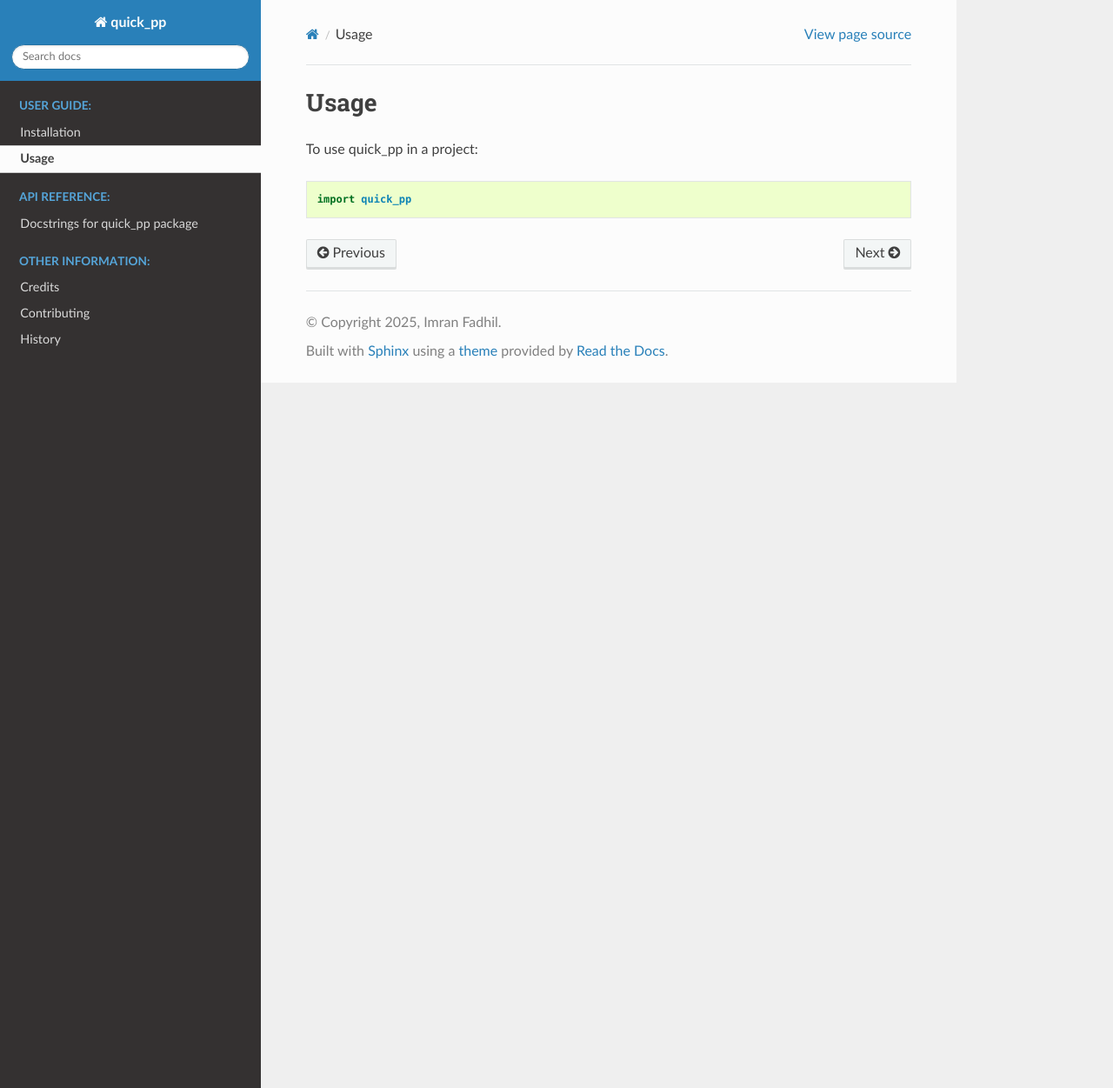
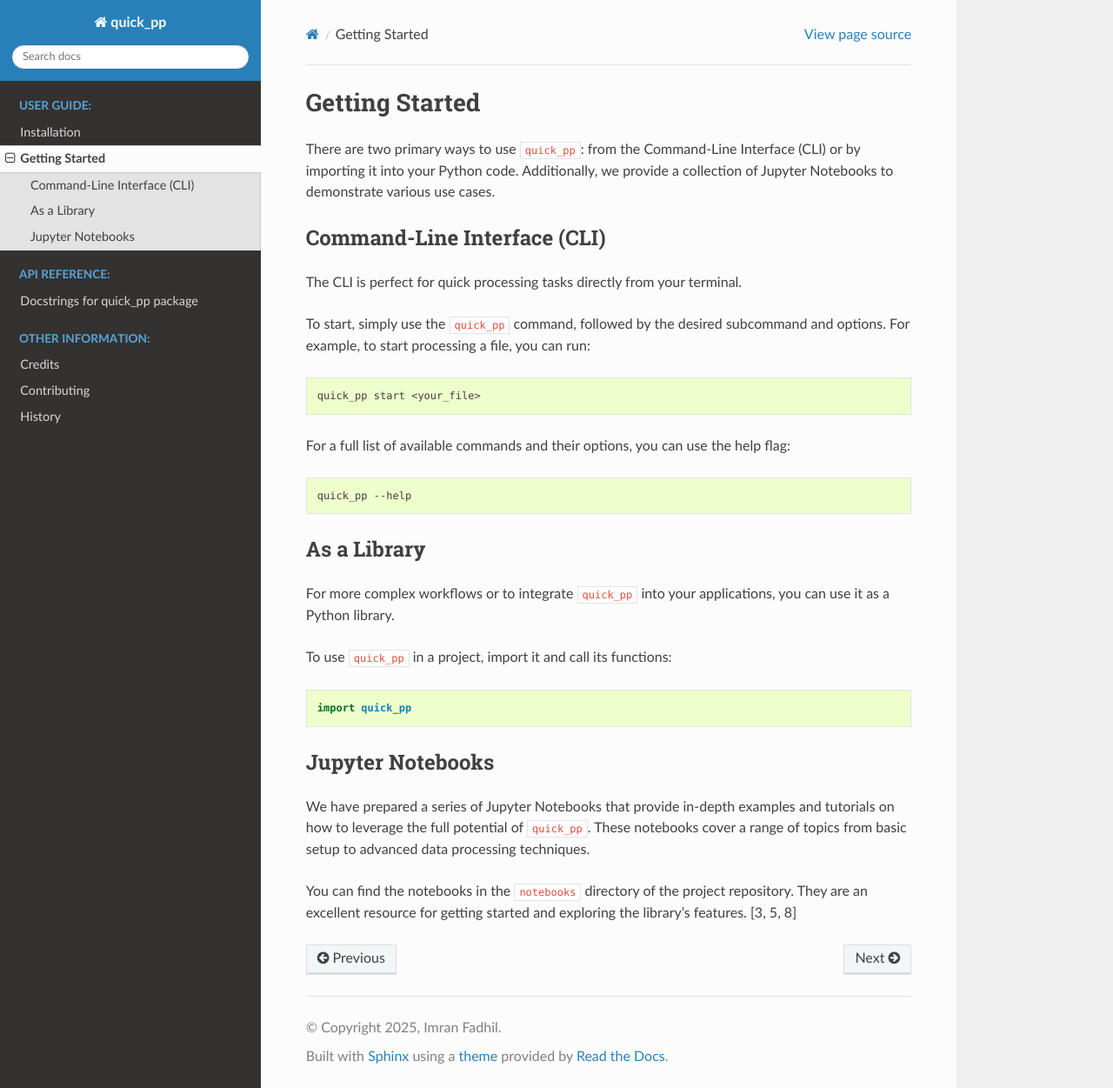
Before and after one commit to imranfadhil/quick_pp, a Sphinx documentation site: the page built from docs/source/usage.rst, in a window 1280 px wide and 1251 px high. Shown: the whole window at 87% size. Built offline with Sphinx 7.4.7 and the Read the Docs theme 3.1.0, drawn with Linux system fonts in a browser that asks for light colours.

```diff
--- a/docs/source/usage.rst
+++ b/docs/source/usage.rst
@@ -1,7 +1,39 @@
-=====
-Usage
-=====
+===============
+Getting Started
+===============
+There are two primary ways to use ``quick_pp``: from the Command-Line Interface (CLI) or by importing it into your Python code. Additionally, we provide a collection of Jupyter Notebooks to demonstrate various use cases.
 
-To use quick_pp in a project::
+Command-Line Interface (CLI)
+----------------------------
+
+The CLI is perfect for quick processing tasks directly from your terminal.
+
+To start, simply use the ``quick_pp`` command, followed by the desired subcommand and options. For example, to start processing a file, you can run:
+
+.. code-block:: bash
+
+    quick_pp start <your_file>
+
+For a full list of available commands and their options, you can use the help flag:
+
+.. code-block:: bash
+
+    quick_pp --help
+
+
+As a Library
+------------
+
+For more complex workflows or to integrate ``quick_pp`` into your applications, you can use it as a Python library.
+
+To use ``quick_pp`` in a project, import it and call its functions::
 
     import quick_pp
+
+
+Jupyter Notebooks
+-----------------
+
+We have prepared a series of Jupyter Notebooks that provide in-depth examples and tutorials on how to leverage the full potential of ``quick_pp``. These notebooks cover a range of topics from basic setup to advanced data processing techniques.
+
+You can find the notebooks in the ``notebooks`` directory of the project repository. They are an excellent resource for getting started and exploring the library's features. [3, 5, 8]
```
Also changed, not shown: pyproject.toml (+5 -4 lines), 1 other file.
